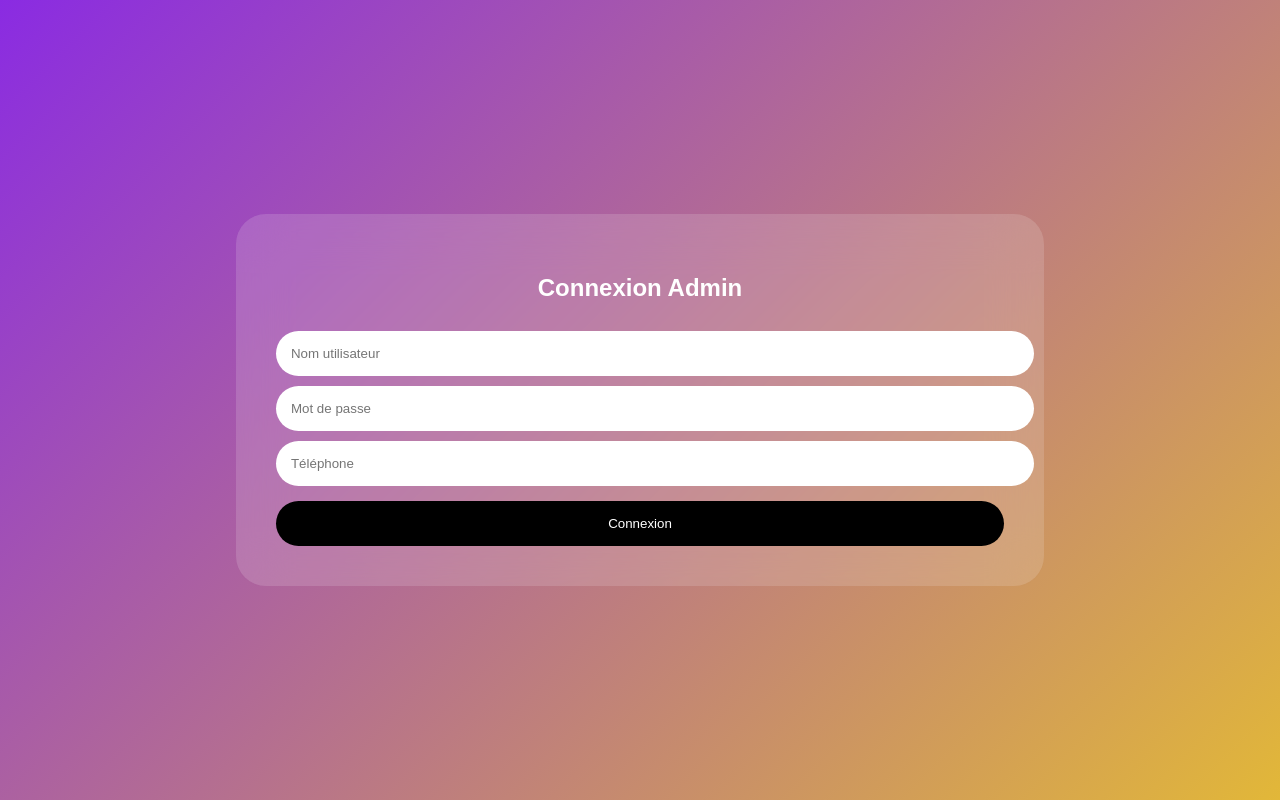
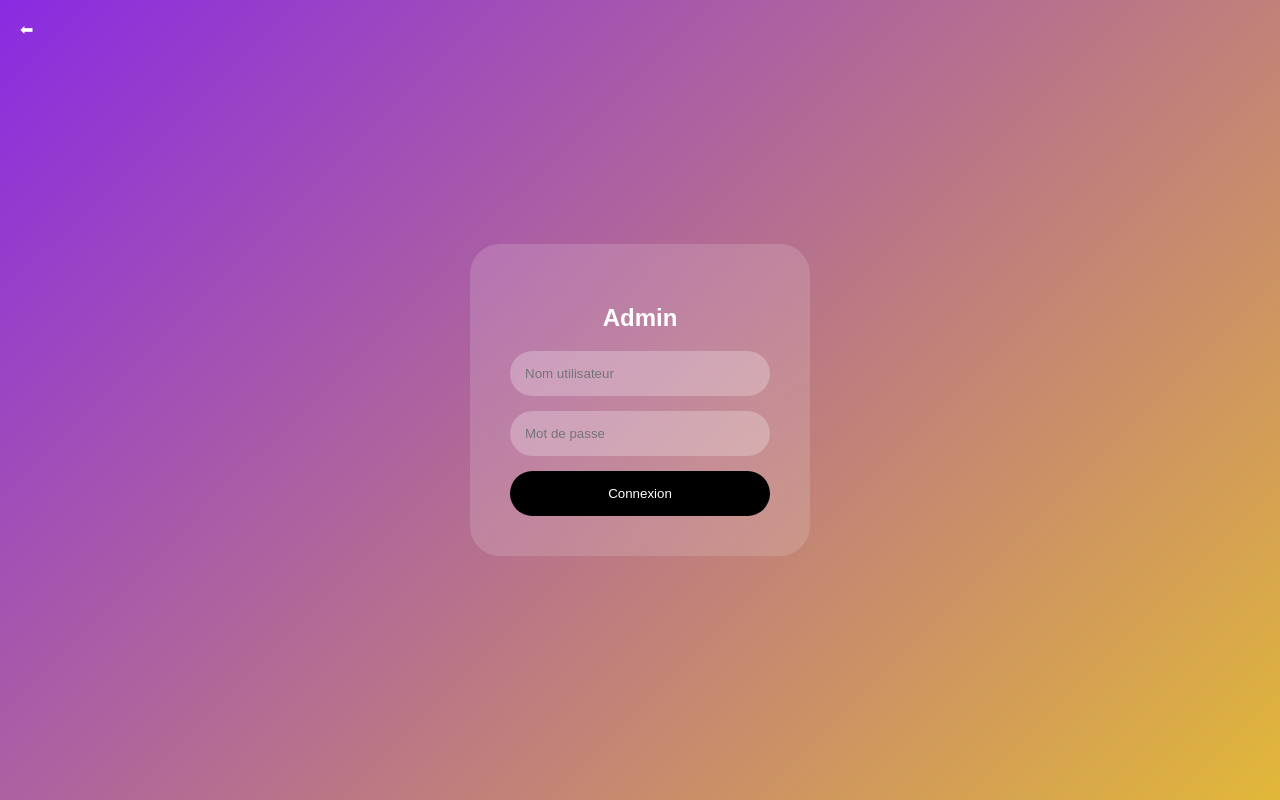
Before and after one commit to lomriwael4-wq/Snap-, a plain HTML site: page admin-login.html in a window 1280 px wide. Drawn offline with Linux system fonts and the light colour scheme.

Commit message:
Update admin-login.html

```diff
--- a/admin-login.html
+++ b/admin-login.html
@@ -1,9 +1,12 @@
 <!DOCTYPE html>
-<html>
+<html lang="fr">
 <head>
-<title>Admin</title>
+<meta charset="UTF-8">
+<title>Admin Login</title>
 
 <style>
+
+*{box-sizing:border-box;font-family:Arial}
 
 body{
 margin:0;
@@ -11,7 +14,6 @@ height:100vh;
 display:flex;
 justify-content:center;
 align-items:center;
-font-family:Arial;
 color:white;
 
 background:linear-gradient(-45deg,#ffe600,#8a2be2,#ffe600,#8a2be2);
@@ -19,30 +21,41 @@ background-size:400% 400%;
 animation:bgmove 12s infinite;
 }
 
-.box{
-background:rgba(255,255,255,0.15);
+.container{
+width:340px;
 padding:40px;
 border-radius:30px;
+
+background:rgba(255,255,255,0.15);
 backdrop-filter:blur(25px);
+
 text-align:center;
 }
 
 input{
 width:100%;
 padding:15px;
-margin-top:10px;
+margin-bottom:15px;
+border-radius:30px;
 border:none;
-border-radius:30px;
+background:rgba(255,255,255,0.25);
+color:white;
 }
 
 button{
-margin-top:15px;
+width:100%;
 padding:15px;
-width:100%;
 border:none;
 border-radius:30px;
 background:black;
 color:white;
+cursor:pointer;
+}
+
+.back{
+position:absolute;
+top:20px;
+left:20px;
 cursor:pointer;
 }
 
@@ -51,35 +64,18 @@ cursor:pointer;
 
 <body>
 
-<div class="box">
+<div class="back" onclick="history.back()">⬅</div>
 
-<h2>Connexion Admin</h2>
+<div class="container">
 
-<input id="user" placeholder="Nom utilisateur">
-<input id="pass" type="password" placeholder="Mot de passe">
-<input id="phone" placeholder="Téléphone">
+<h2>Admin</h2>
 
-<button onclick="login()">Connexion</button>
+<input placeholder="Nom utilisateur">
+<input type="password" placeholder="Mot de passe">
+
+<button>Connexion</button>
 
 </div>
 
-<script>
-
-function login(){
-
-let user=document.getElementById("user").value
-let pass=document.getElementById("pass").value
-let phone=document.getElementById("phone").value
-
-if(user==="admin" && pass==="13013" && phone==="0701301301"){
-window.location.href="admin.html"
-}else{
-alert("Informations incorrectes")
-}
-
-}
-
-</script>
-
 </body>
 </html>
```
